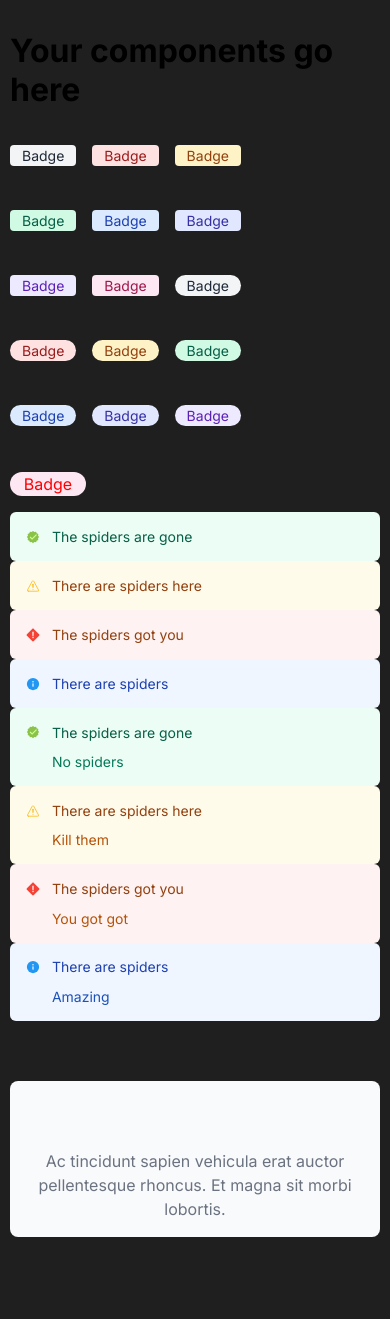
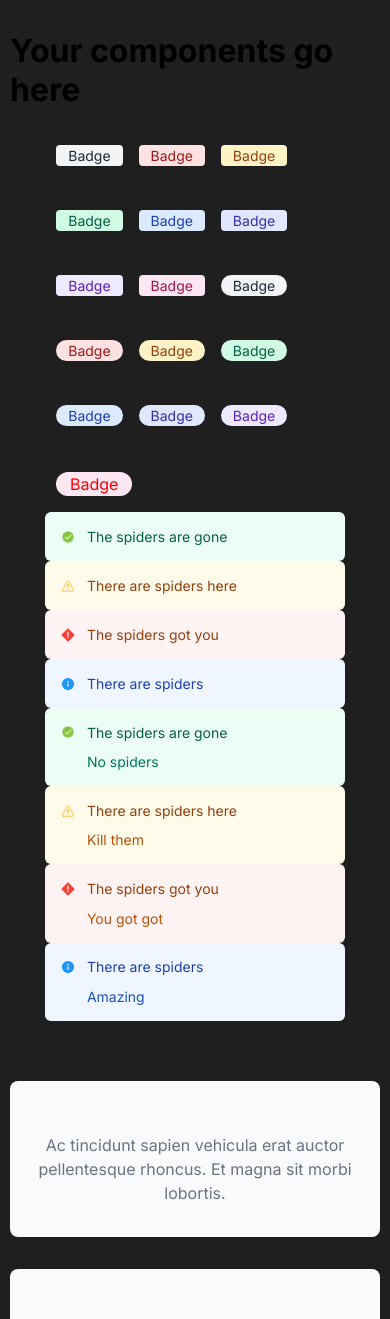
Before and after one commit to Jason-pixel425/componentLibrary, a React (Vite) app: page / in a window 390 px wide. Shown: the top 1319 px of the page. Built offline with nearby package versions, Linux system fonts and the light colour scheme.

Commit message:
Card component done...
Will do documentation at end of project

```diff
--- a/components/Card/Card.jsx
+++ b/components/Card/Card.jsx
@@ -1,6 +1,4 @@
-import CardIcon from './testIcon/Capture.png'
-
-export default function Card({ width='',
+export default function Card({
     style={},
     titleFontSize='1.125rem',
     brandIcon,
@@ -10,7 +8,7 @@
     ...rest}) {
 
     return (
-        <div className="card" style={{width, ...style}}>
+        <div className="card" style={{...style}} {...rest}>
             {brandIcon && <img className='card-img' src={brandIcon} alt={brandIconAlt} />}
             <h2 className="card-title" style={{paddingTop: brandIcon ? '2.5rem': '2rem', fontSize: titleFontSize}}>{cardTitle}</h2>
             <p className='card-desc'>{children}</p>
--- a/index.jsx
+++ b/index.jsx
@@ -48,7 +48,6 @@
     <br />
     <div className='cards-container'>
     <Card>Ac tincidunt sapien vehicula erat auctor pellentesque rhoncus. Et magna sit morbi lobortis.</Card>
-    <br />
     <Card><a href='#'>Ac tincidunt sapien vehicula erat auctor pellentesque rhoncus. Et magna sit morbi lobortis.</a></Card>
     <Card brandIcon={CardIcon}><a href='#'>Ac tincidunt sapien vehicula erat auctor pellentesque rhoncus. Et magna sit morbi lobortis.</a></Card>
     <Card brandIcon={CardIcon}>Ac tincidunt sapien vehicula erat auctor pellentesque rhoncus. Et magna sit morbi lobortis.</Card>
--- a/style.css
+++ b/style.css
@@ -12,7 +12,11 @@
     font-family: Inter;
 }
 
-
+#root{
+    display: flex;
+    flex-direction: column;
+    align-items: center;
+}
 
 .star {
     height: 30px;
@@ -191,7 +195,7 @@
     gap: 0.857em;
     padding: 1.14em;
     border-radius: 6px;
-    max-width: 850px;
+    width: clamp(300px, 50%, 850px);
 }
 .banner-message-container > p {
     margin: 0;
@@ -259,6 +263,7 @@
     display: flex;
     flex-wrap: wrap;
     gap: 2em;
+    justify-content: center;
 }
 
 .card {
@@ -298,8 +303,6 @@
 
 @media (max-width: 768px) {
     .card {
-        width: 100%; /* Take full width */
-        /* Optional max-width for better aesthetics */
-        padding: 1em; /* Reduce padding for smaller screens */
+        width: 100%;
     }
 }
```
